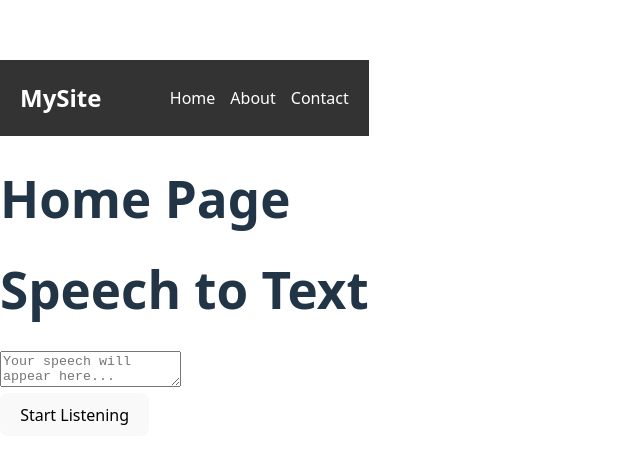
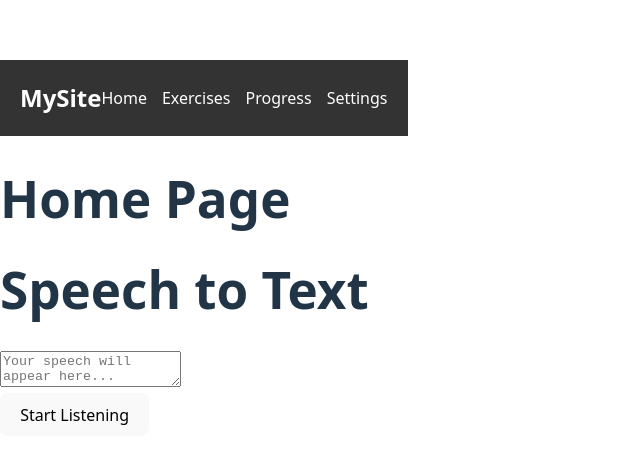
Before and after one commit to SecretariatV/Spoko, a React (Vite) app: page / in a window 1280 px wide. Shown: the part 152-616 px from the top of the page, without its empty margins (0-640 px from the left). Built offline with nearby package versions, Linux system fonts and the light colour scheme.

Commit message:
fixed nav links

```diff
--- a/src/App.jsx
+++ b/src/App.jsx
@@ -7,12 +7,16 @@ function Home() {
   return <h1>Home Page</h1>;
 }
 
-function About() {
-  return <h1>About Us</h1>;
+function Exercises() {
+  return <h1>Exercises</h1>;
 }
 
-function Contact() {
-  return <h1>Contact Us</h1>;
+function Progress() {
+  return <h1>Progress</h1>;
+}
+
+function Settings() {
+  return <h1>Settings</h1>;
 }
 
 function App() {
@@ -51,8 +55,9 @@ function App() {
       <Navbar />
       <Routes>
         <Route path="/" element={<Home />} />
-        <Route path="/about" element={<About />} />
-        <Route path="/contact" element={<Contact />} />
+        <Route path="/exercises" element={<Exercises />} />
+        <Route path="/progress" element={<Progress />} />
+        <Route path="/settings" element={<Settings />} />
       </Routes>
     </BrowserRouter><div className="flex flex-col items-center justify-center h-screen bg-gray-100 p-8">
         <h1 className="text-3xl font-bold mb-4">Speech to Text</h1>
--- a/src/components/Navbar.jsx
+++ b/src/components/Navbar.jsx
@@ -6,8 +6,9 @@ function Navbar() {
       <h2 style={styles.logo}>MySite</h2>
       <ul style={styles.navLinks}>
         <li><Link to="/" style={styles.link}>Home</Link></li>
-        <li><Link to="/about" style={styles.link}>About</Link></li>
-        <li><Link to="/contact" style={styles.link}>Contact</Link></li>
+        <li><Link to="/exercises" style={styles.link}>Exercises</Link></li>
+        <li><Link to="/progress" style={styles.link}>Progress</Link></li>
+        <li><Link to="/settings" style={styles.link}>Settings</Link></li>
       </ul>
     </nav>
   );
```
